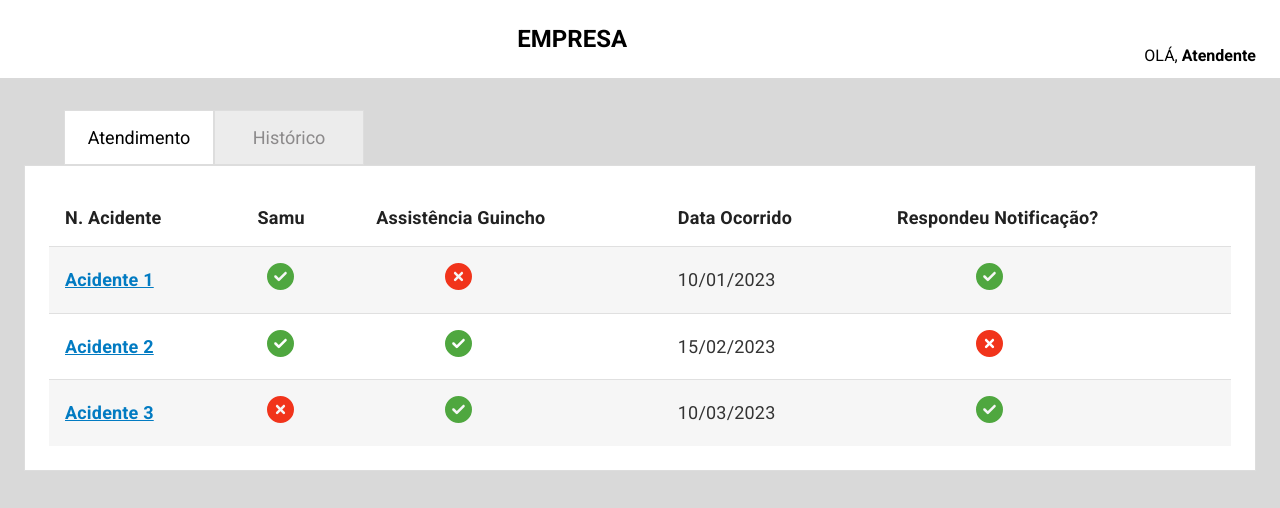
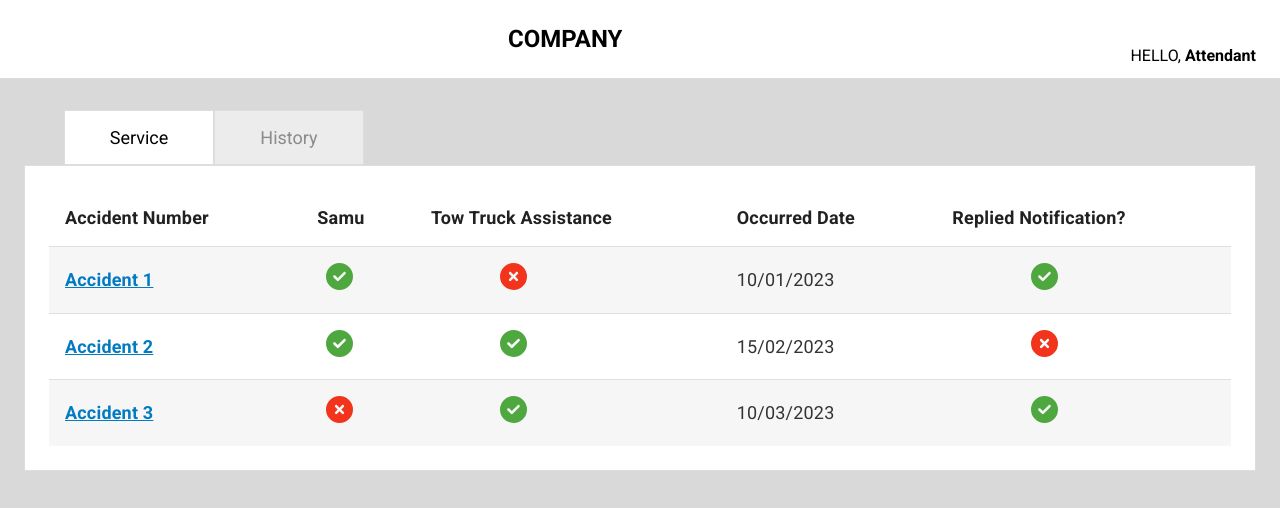
Before and after one commit to GIG-ECONOMY-FIRST-AID-CONCIERGE/web-app, a Next.js app: page / in a window 1280 px wide. Shown: the top 508 px of the page. Built offline with nearby package versions, Linux system fonts and the light colour scheme.

Commit message:
translation for eng

```diff
--- a/src/app/page.tsx
+++ b/src/app/page.tsx
@@ -36,61 +36,61 @@ const Home = (): JSX.Element => {
   });
   const rows = [
     {
-      firstCol: "Acidente 1",
-      secondCol: "Sim",
-      thirdCol: "Não",
+      firstCol: "Accident 1",
+      secondCol: "Yes",
+      thirdCol: "No",
       fourthCol: "10/01/2023",
-      fifthCol: "Sim",
+      fifthCol: "Yes",
     },
     {
-      firstCol: "Acidente 2",
-      secondCol: "Sim",
-      thirdCol: "Sim",
+      firstCol: "Accident 2",
+      secondCol: "Yes",
+      thirdCol: "Yes",
       fourthCol: "15/02/2023",
-      fifthCol: "Não",
+      fifthCol: "No",
     },
     {
-      firstCol: "Acidente 3",
-      secondCol: "Não",
-      thirdCol: "Sim",
+      firstCol: "Accident 3",
+      secondCol: "No",
+      thirdCol: "Yes",
       fourthCol: "10/03/2023",
-      fifthCol: "Sim",
+      fifthCol: "Yes",
     },
   ];
   const rows2 = [
     {
-      firstCol: "Acidente 1",
+      firstCol: "Accident 1",
       secondCol: "10/01/2023",
       thirdCol:
-        "Lorem ipsum dolor sit amet. Aut nobis galisum qui rerum omnis et voluptatem error. Ex eaque eligendi ea necessitatibus excepturi aut magnam possimus vel nihil earum!",
+        "Lorem ipsum dolor sit amet. Aut nobis galisum qui rerum omnis et voluptatem error. Ex eaque eligendi ea necessitatibus excepturi aut magnam posYesus vel nihil earum!",
     },
     {
-      firstCol: "Acidente 2",
+      firstCol: "Accident 2",
       secondCol: "15/02/2023",
       thirdCol:
         "Lorem ipsum dolor sit amet. Aut nobis galisum qui rerum omnis et voluptatem error. Ex eaque eligendi ea necessitatibus excepturi aut magnam possimus vel nihil earum!",
     },
     {
-      firstCol: "Acidente 3",
+      firstCol: "Accident 3",
       secondCol: "10/03/2023",
       thirdCol:
         "Lorem ipsum dolor sit amet. Aut nobis galisum qui rerum omnis et voluptatem error. Ex eaque eligendi ea necessitatibus excepturi aut magnam possimus vel nihil earum!",
     },
   ];
   const rowBoard1 = [
-    "Nome: Antônio Gomes Ribeiro",
-    "Telefone:  (11) 7681-5230",
-    "Celular:  (11) 97681-5230",
+    "Name: Antônio Gomes Ribeiro",
+    "Phone:  (11) 7681-5230",
+    "Cellphone:  (11) 97681-5230",
   ];
   const rowBoard2 = [
-    "Data Nascimento:  15/05/2000",
+    "Birthdate:  15/05/2000",
     "RG:  43.546.345-2",
     "CPF:  472.335.423-92",
   ];
   const rowBoard3 = [
-    "Endereço: Rua Três, 1890",
-    "Cidade:  Rio de Janeiro",
-    "Estado:  RJ",
+    "Address: Rua Três, 1890",
+    "City:  Rio de Janeiro",
+    "State:  RJ",
     "CEP:  22733-086",
   ];
 
@@ -109,18 +109,18 @@ const Home = (): JSX.Element => {
       <Modal isOpen={samuModal} onClose={() => setSamuModal(false)}>
         <div className={styles.titleModal}>SAMU</div>
         <div className={styles.ctnRadio}>
-          <div className={styles.titleRadio}>Solicitado?</div>
+          <div className={styles.titleRadio}>Requested?</div>
           <RadioGroup
             name="radioSamu"
             value={values.radioSamu}
             row
             onChange={handleChange}
           >
-            <FormControlLabel value="sim" control={<Radio />} label="Sim" />
-            <FormControlLabel value="nao" control={<Radio />} label="Não" />
+            <FormControlLabel value="yes" control={<Radio />} label="Yes" />
+            <FormControlLabel value="no" control={<Radio />} label="No" />
           </RadioGroup>
         </div>
-        <div className={styles.description}>Descrição:</div>
+        <div className={styles.description}>Description:</div>
         <TextField
           multiline
           rows={4}
@@ -136,30 +136,30 @@ const Home = (): JSX.Element => {
               onClick={() => setSamuModal(false)}
               className={styles.btnMargin}
             >
-              Cancelar
+              Cancel
             </Button>
             <Button variant="contained" onClick={() => setSamuModal(false)}>
-              Confirmar
+              Confirm
             </Button>
           </div>
         </div>
       </Modal>
 
       <Modal isOpen={assistanceModal} onClose={() => setAssistanceModal(false)}>
-        <div className={styles.titleModal}>Assitência Guincho</div>
+        <div className={styles.titleModal}>Tow Truck Assistance</div>
         <div className={styles.ctnRadio}>
-          <div className={styles.titleRadio}>Solicitado?</div>
+          <div className={styles.titleRadio}>Requested?</div>
           <RadioGroup
             name="radioAssistance"
             value={values.radioAssistance}
             row
             onChange={handleChange}
           >
-            <FormControlLabel value="sim" control={<Radio />} label="Sim" />
-            <FormControlLabel value="nao" control={<Radio />} label="Não" />
+            <FormControlLabel value="yes" control={<Radio />} label="Yes" />
+            <FormControlLabel value="no" control={<Radio />} label="No" />
           </RadioGroup>
         </div>
-        <div className={styles.description}>Descrição:</div>
+        <div className={styles.description}>Description:</div>
         <TextField
           multiline
           rows={4}
@@ -175,21 +175,21 @@ const Home = (): JSX.Element => {
               onClick={() => setAssistanceModal(false)}
               className={styles.btnMargin}
             >
-              Cancelar
+              Cancel
             </Button>
             <Button
               variant="contained"
               onClick={() => setAssistanceModal(false)}
             >
-              Confirmar
+              Confirm
             </Button>
           </div>
         </div>
       </Modal>
 
       <Modal isOpen={finishModal} onClose={() => setFinishModal(false)}>
-        <div className={styles.titleModal}>Deseja Finalizar?</div>
-        <div className={styles.description}>Descrição:</div>
+        <div className={styles.titleModal}>Do You Want To Finish?</div>
+        <div className={styles.description}>Description:</div>
         <TextField
           multiline
           rows={4}
@@ -201,7 +201,7 @@ const Home = (): JSX.Element => {
         <div className={styles.btnModalFinish}>
           <div className={styles.ctnCheck}>
             <div className={styles.titleCheck}>
-              Enviar orientações sobre abertura de Sinistro?
+              Do you want to send guidelines on opening a Claim?
             </div>
             <Checkbox
               checked={values.checkFinish}
@@ -215,10 +215,10 @@ const Home = (): JSX.Element => {
               onClick={() => setFinishModal(false)}
               className={styles.btnMargin}
             >
-              Cancelar
+              Cancel
             </Button>
             <Button variant="contained" onClick={() => setFinishModal(false)}>
-              Confirmar
+              Confirm
             </Button>
           </div>
         </div>
@@ -235,19 +235,19 @@ const Home = (): JSX.Element => {
           <div className={styles.painelDetails}>
             <div className={styles.title}>{details.title}</div>
             <Board
-              title="Dados do Segurado"
+              title="Insured Data"
               row1={rowBoard1}
               row2={rowBoard2}
               row3={rowBoard3}
             />
             <Board
-              title="Dados do Acidente"
+              title="Accident Data"
               row1={rowBoard1}
               row2={rowBoard2}
               row3={rowBoard3}
             />
             <Board
-              title="Dados do Veículo"
+              title="Vehicle Data"
               row1={rowBoard1}
               row2={rowBoard2}
               row3={rowBoard3}
@@ -260,14 +260,14 @@ const Home = (): JSX.Element => {
                 onClick={() => setSamuModal(true)}
                 className={styles.btnMargin}
               >
-                SAMU
+                Samu
               </Button>
               <Button
                 variant="contained"
                 onClick={() => setAssistanceModal(true)}
                 className={styles.btnMargin}
               >
-                Assistência Guincho
+                Tow Truck Assistance
               </Button>
               <Button
                 variant="contained"
@@ -275,7 +275,7 @@ const Home = (): JSX.Element => {
                 color="success"
                 className={styles.btnMargin}
               >
-                Finalizar Atendimento
+                Finish Attendance
               </Button>
             </div>
           ) : (
@@ -293,7 +293,7 @@ const Home = (): JSX.Element => {
                   : styles.optionsDisabled
               }
             >
-              Atendimento
+              Service
             </div>
             <div
               onClick={() => setOption("history")}
@@ -303,17 +303,17 @@ const Home = (): JSX.Element => {
                   : styles.optionsDisabled
               }
             >
-              Histórico
+              History
             </div>
           </div>
           <div className={styles.painel}>
             {option === "service" ? (
               <Table
-                head1="N. Acidente"
+                head1="Accident Number"
                 head2="Samu"
-                head3="Assistência Guincho"
-                head4="Data Ocorrido"
-                head5="Respondeu Notificação?"
+                head3="Tow Truck Assistance"
+                head4="Occurred Date"
+                head5="Replied Notification?"
                 rows={rows}
                 handleClick={(value: string) =>
                   setDetails({
@@ -325,9 +325,9 @@ const Home = (): JSX.Element => {
               />
             ) : (
               <Table
-                head1="N. Acidente"
-                head2="Data de Atendimento"
-                head3="Resumo do Ocorrido"
+                head1="Accident Number"
+                head2="Service Date"
+                head3="Summary"
                 rows={rows2}
                 handleClick={(value: string) =>
                   setDetails({ isDetails: true, isHistory: true, title: value })
--- a/src/components/Header/index.tsx
+++ b/src/components/Header/index.tsx
@@ -12,9 +12,9 @@ const Header: React.FC<headerProps> = ({ ...Props }) => {
       ) : (
         <div />
       )}
-      <div className={styles.company}>EMPRESA</div>
+      <div className={styles.company}>COMPANY</div>
       <div className={styles.user}>
-        OLÁ, <b>Atendente</b>
+        HELLO, <b>Attendant</b>
       </div>
     </div>
   );
--- a/src/components/Table/index.tsx
+++ b/src/components/Table/index.tsx
@@ -69,16 +69,16 @@ const MuiTable: React.FC<tableProps> = ({ ...Props }) => {
               <TableCell
                 sx={{
                   paddingLeft:
-                    row.thirdCol === "Sim" || row.thirdCol === "Não"
+                    row.thirdCol === "Yes" || row.thirdCol === "No"
                       ? "20px"
                       : "",
                   fontSize: "18px",
                   color: "#333333",
                 }}
               >
-                {row.secondCol === "Sim" ? (
+                {row.secondCol === "Yes" ? (
                   <Correct />
-                ) : row.secondCol === "Não" ? (
+                ) : row.secondCol === "No" ? (
                   <Incorrect />
                 ) : (
                   row.secondCol
@@ -87,16 +87,16 @@ const MuiTable: React.FC<tableProps> = ({ ...Props }) => {
               <TableCell
                 sx={{
                   paddingLeft:
-                    row.thirdCol === "Sim" || row.thirdCol === "Não"
+                    row.thirdCol === "Yes" || row.thirdCol === "No"
                       ? "80px"
                       : "",
                   fontSize: "18px",
                   color: "#333333",
                 }}
               >
-                {row.thirdCol === "Sim" ? (
+                {row.thirdCol === "Yes" ? (
                   <Correct />
-                ) : row.thirdCol === "Não" ? (
+                ) : row.thirdCol === "No" ? (
                   <Incorrect />
                 ) : (
                   row.thirdCol
@@ -121,9 +121,9 @@ const MuiTable: React.FC<tableProps> = ({ ...Props }) => {
                     color: "#333333",
                   }}
                 >
-                  {row.fifthCol === "Sim" ? (
+                  {row.fifthCol === "Yes" ? (
                     <Correct />
-                  ) : row.fifthCol === "Não" ? (
+                  ) : row.fifthCol === "No" ? (
                     <Incorrect />
                   ) : (
                     row.fifthCol
```
